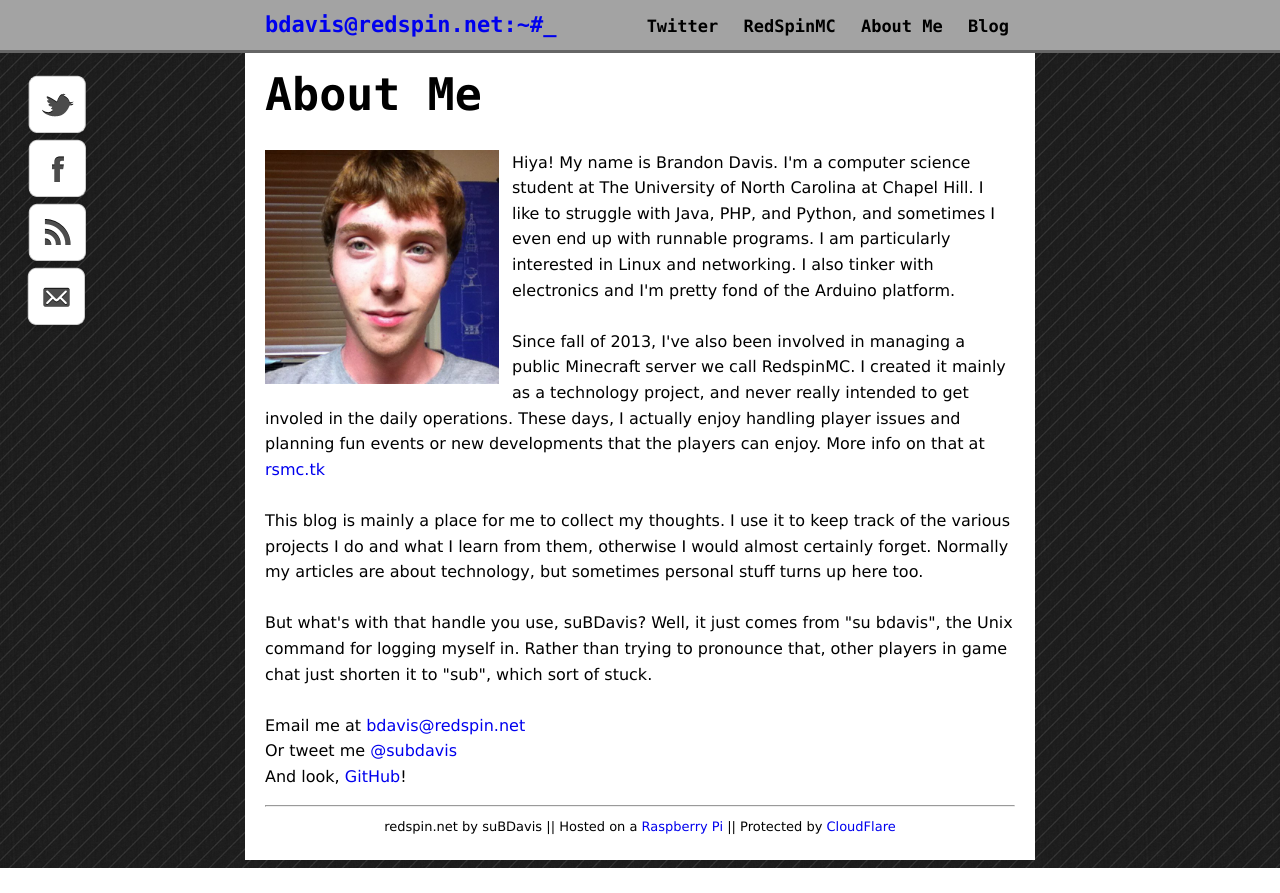
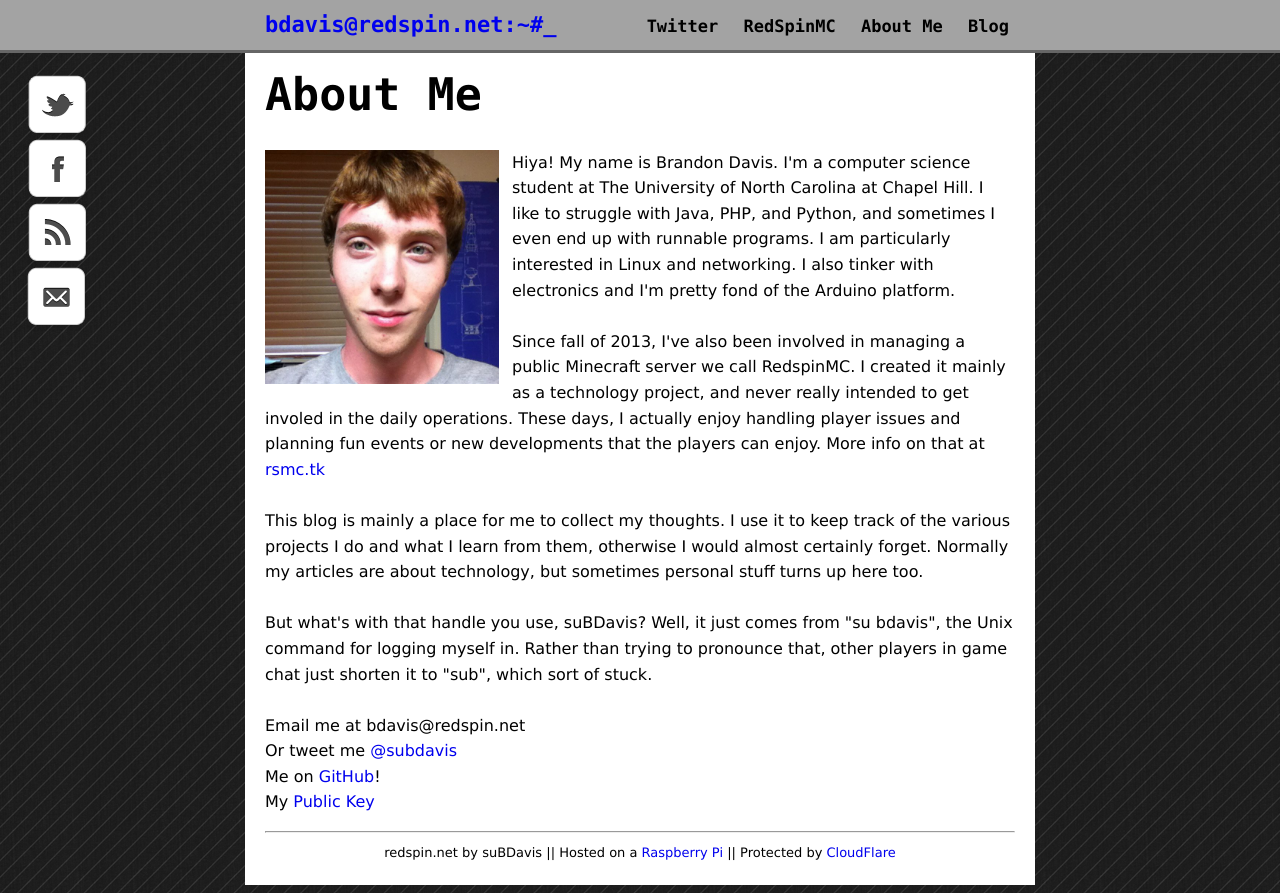
Before and after one commit to suBDavis/RedSpin, a PHP site: page /me.php in a window 1280 px wide. Before the commit the page ends 868 px from the top, so only its background shows below. Run offline with PHP 8.4, Linux system fonts and the light colour scheme.

Commit message:
email obfuscation

```diff
--- a/blog/set_srv_record_minecraft.php
+++ b/blog/set_srv_record_minecraft.php
@@ -35,7 +35,7 @@ Target : this one is important.  Enter the FULL URL.  This is the exact same thi
 
 TTL : Time to live just notes how long the DNS server will keep your record before checking for an update.  The smallest TTL is best.<br><br>
 
-This should work, but could take a few days to aggregate to other DNS servers.  If you have any problems, send an email to bdavis@redspin.net with your settings and how long ago you set them.<br><br>
+This should work, but could take a few days to aggregate to other DNS servers.  If you have any problems, send an email to bdavis<span style='display:none;'>foobar</span>@redspin.net with your settings and how long ago you set them.<br><br>
 <?php
 include '../footer.php';
 echo $footer;
--- a/header.php
+++ b/header.php
@@ -19,7 +19,7 @@ Brandon Davis
 <div id='header_container'>
 	<div id='header'>
 	<span class='mainhead'>
-	<a href='/'>bdavis@redspin.net:~#_</a>
+	<a href='/'>bdavis<span style='display:none;'>foobar</span>@redspin.net:~#_</a>
 	</span>
 
 	<span class=right><span class=nav>
--- a/me.php
+++ b/me.php
@@ -13,9 +13,10 @@ This blog is mainly a place for me to collect my thoughts. I use it to keep trac
 
 But what's with that handle you use, suBDavis?  Well, it just comes from "su bdavis", the Unix command for logging myself in.  Rather than trying to pronounce that, other players in game chat just shorten it to "sub", which sort of stuck.<br><br>
 
-Email me at <a href="mailto:bdavis@redspin.net">bdavis@redspin.net</a><br>
+Email me at bdavis<span style='display:none;'>foobar</span>@redspin.net</a><br>
 Or tweet me <a href="http://twitter.com/subdavis">@subdavis</a><br>
-And look, <a href="https://github.com/subdavis">GitHub</a>!</p>
+Me on <a href="https://github.com/subdavis">GitHub</a>!<br>
+My <a href="https://keybase.io/bdavis/key.asc">Public Key</a></p>
 <?php
 include 'footer.php';
 echo $footer;
```
